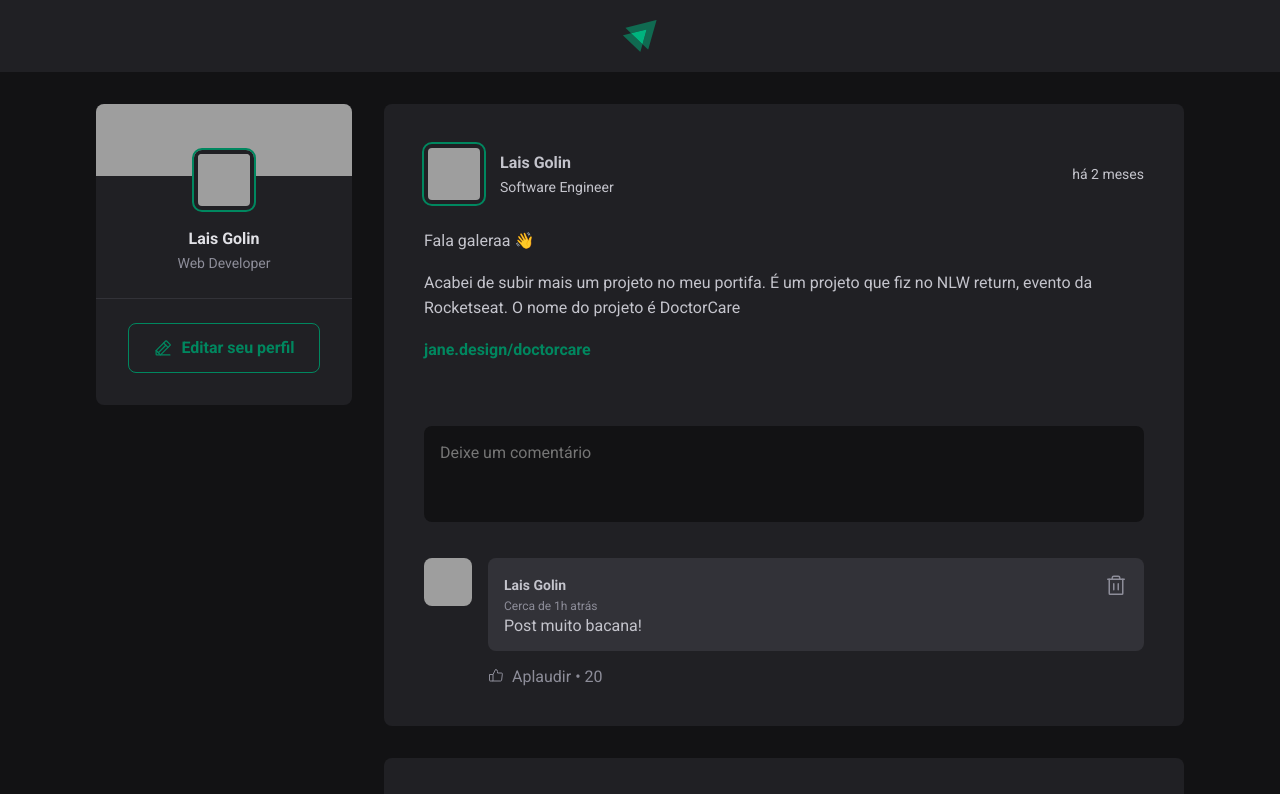
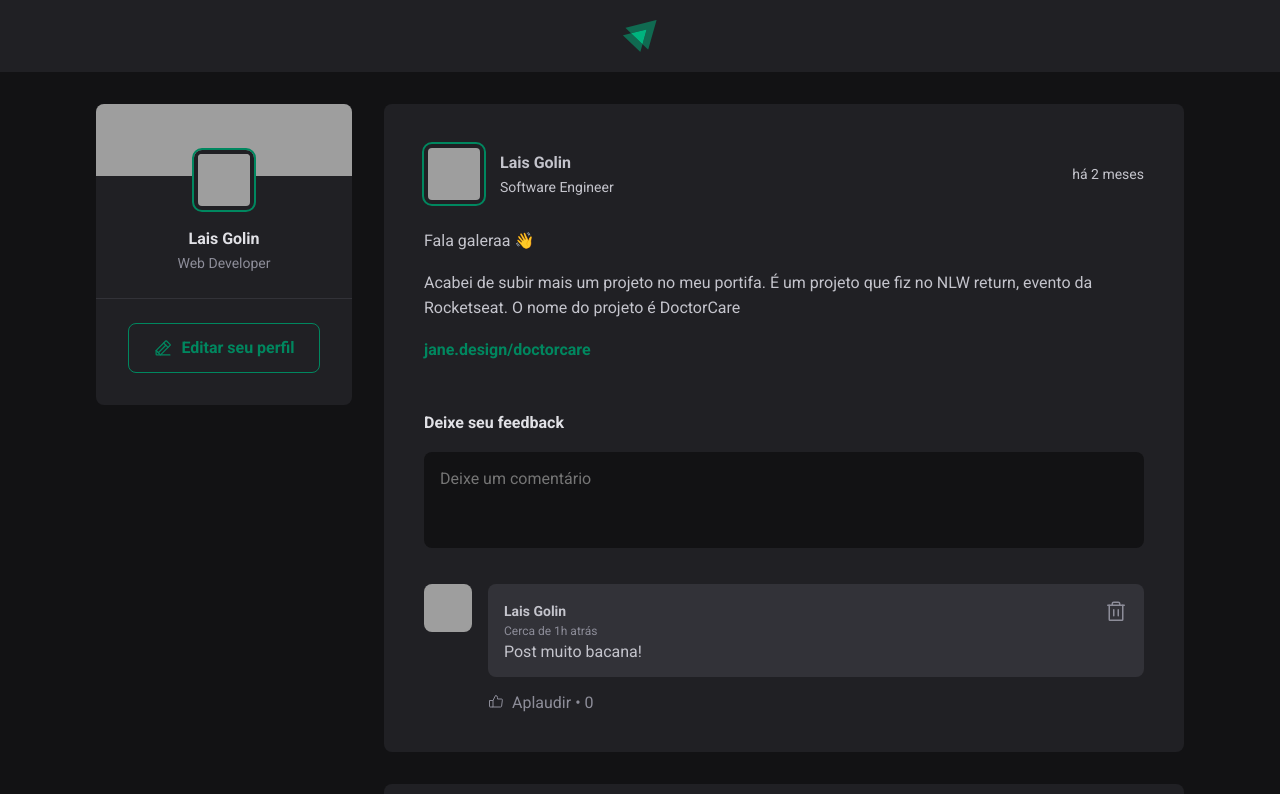
Before and after one commit to lgolin/react-ignite, a React (Vite) app in the folder 01-fundamentos-reactjs/: page / in a window 1280 px wide. Shown: the top 794 px of the page. Built offline with nearby package versions, Linux system fonts and the light colour scheme; grey boxes are pictures that could not be loaded.

Commit message:
validando formulario e add likes

```diff
--- a/01-fundamentos-reactjs/src/components/Comment.jsx
+++ b/01-fundamentos-reactjs/src/components/Comment.jsx
@@ -1,8 +1,22 @@
 import {ThumbsUp, Trash} from 'phosphor-react';
+import { useState } from 'react';
 import { Avatar } from './Avatar';
 import styles from './Comment.module.css';
 
-export function Comment({content}) {
+export function Comment({content, onDeleteComment}) {
+  const [likeCount, setLikeCount] = useState(0);
+
+
+  function handleDeleteComment() {
+    onDeleteComment(content)
+  }
+
+  function handleLikeComment() {
+    setLikeCount((state) => {
+      return state + 1;
+    });
+  }
+
   return (
     <div className={styles.comment}>
       <Avatar hasBorder={false} src="https://github.com/lgolin.png"/>
@@ -13,18 +27,20 @@ export function Comment({content}) {
               <strong>Lais Golin</strong>
               <time title="17 de Julho às 9:44h" dateTime="2022-15-07 09:44:00">Cerca de 1h atrás</time>
             </div>
-            <button title="Deletar comentário">
+
+            <button onClick={handleDeleteComment} title="Deletar comentário">
               <Trash size={24}/>
             </button>
           </header>
+
           <p>{content}</p>
         </div>
 
 
       <footer>
-        <button>
+        <button onClick={handleLikeComment}>
           <ThumbsUp/>
-          Aplaudir <span>20</span>
+          Aplaudir <span>{likeCount}</span>
         </button>
       </footer>
       </div>
--- a/01-fundamentos-reactjs/src/components/Post.jsx
+++ b/01-fundamentos-reactjs/src/components/Post.jsx
@@ -14,6 +14,7 @@ export function Post({author, publishedAt, content}) {
   const publishedDateRelativeToNow = formatDistanceToNow(publishedAt, {locale: ptBR, addSuffix: true});
 
    const [newCommentText, setNewCommentText] = useState('');
+
   // Funcao para adicionar novos comentarios
   function handleCreateNewComment() {
     event.preventDefault();
@@ -23,8 +24,23 @@ export function Post({author, publishedAt, content}) {
   }
 
   function handleNewCommentChange() {
+    event.target.setCustomValidity('')
    setNewCommentText( event.target.value);
   }
+
+  function handleNewCommentInvalid() {
+   event.target.setCustomValidity('Campo obrigatório!')
+  }
+
+  function deleteComment(commentToDelete) {
+    const commentsWithoutDeletedOne = comments.filter(comment => {
+      return comment !== commentToDelete;
+    })
+
+   setComments(commentsWithoutDeletedOne);
+  }
+
+  const isNewCommentEmpty = newCommentText.length === 0;
   // -------
 
   return (
@@ -55,21 +71,25 @@ export function Post({author, publishedAt, content}) {
 
 {/* Formualrio do comentario */}
       <form onSubmit={handleCreateNewComment} className={styles.commentForm}>
+        <strong>Deixe seu feedback</strong>
+
         <textarea
         name='input'
          placeholder='Deixe um comentário'
          value={newCommentText}
          onChange={(handleNewCommentChange)}
+         onInvalid={handleNewCommentInvalid}
+         required
         />
         <footer>
-         <button type='submit'>Publicar</button>
+         <button type='submit' disabled={isNewCommentEmpty}>Publicar</button>
         </footer>
       </form>
 
 {/* Mostrando o comentario na tela */}
       <div className={styles.commentList}>
        {comments.map(comment => {
-        return <Comment key={comment} content={comment}/>
+        return <Comment key={comment} content={comment} onDeleteComment={deleteComment}/>
        })}
       </div>
 
--- a/01-fundamentos-reactjs/src/components/Post.module.css
+++ b/01-fundamentos-reactjs/src/components/Post.module.css
@@ -112,8 +112,13 @@
   transition: background-color 0.1s;
 }
 
-.commentForm button[type="submit"]:hover {
+.commentForm button[type="submit"]:not(:disabled):hover {
   background: var(--green-300);
+}
+
+.commentForm button[type="submit"]:disabled {
+  opacity: 0.7;
+  cursor: not-allowed;
 }
 
 .commentList {
```
